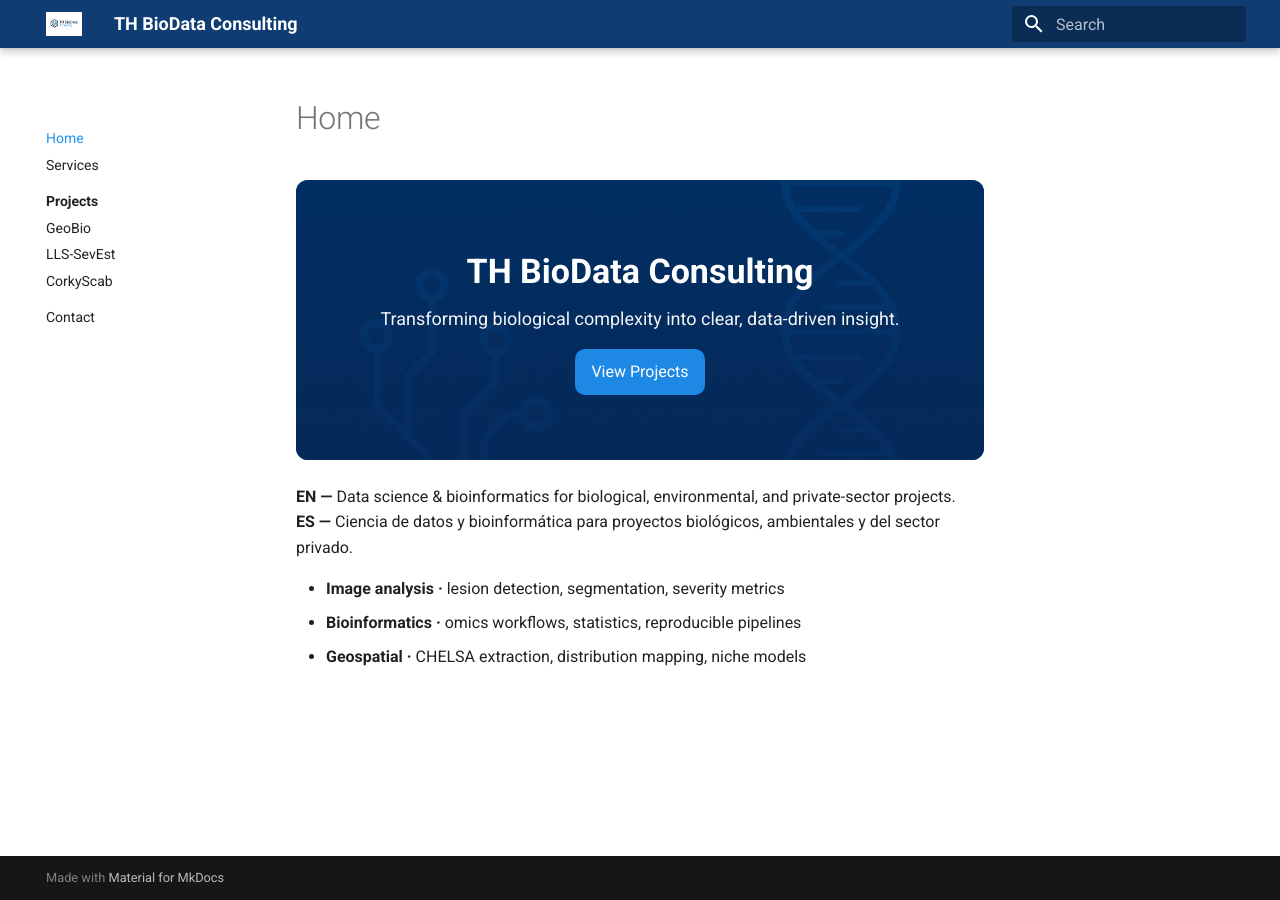
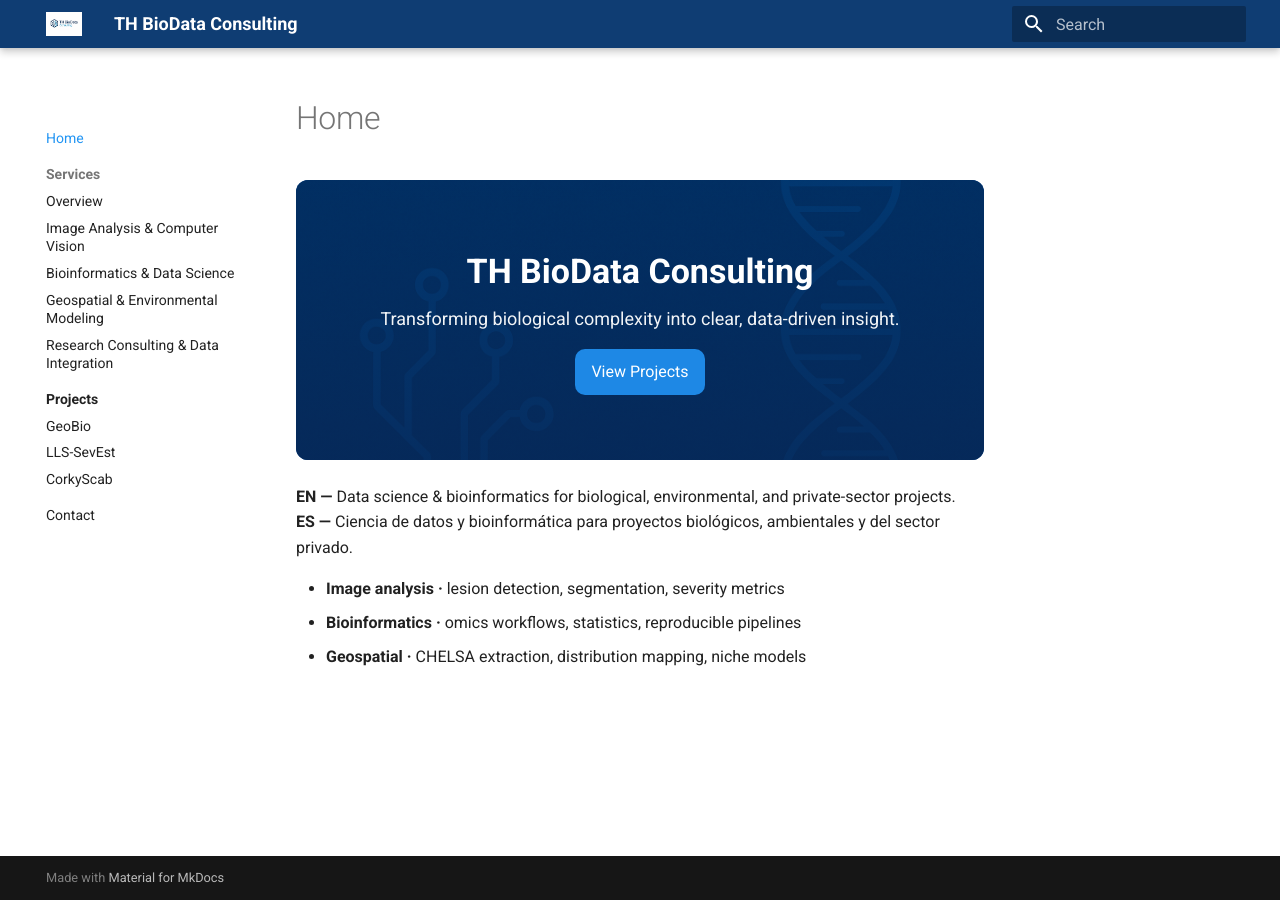
Before and after one commit to TH-BioData/th-biodata.github.io, an MkDocs documentation site: the page built from docs/index.md, in a window 1280 px wide. Built offline with MkDocs 1.6.1 and Material for MkDocs 9.7.7, drawn with Linux system fonts in a browser that asks for light colours.

Commit message:
Update mkdocs.yml

```diff
--- a/mkdocs.yml
+++ b/mkdocs.yml
@@ -31,7 +31,12 @@ markdown_extensions:
   - codehilite
 nav:
   - Home: index.md
-  - Services: services.md
+  - Services:
+      - Overview: services/index.md
+      - Image Analysis & Computer Vision: services/image-analysis.md
+      - Bioinformatics & Data Science: services/bioinformatics.md
+      - Geospatial & Environmental Modeling: services/geospatial.md
+      - Research Consulting & Data Integration: services/consulting.md
   - Projects:
       - Overview: projects/index.md
       - GeoBio: projects/geobio.md
```
